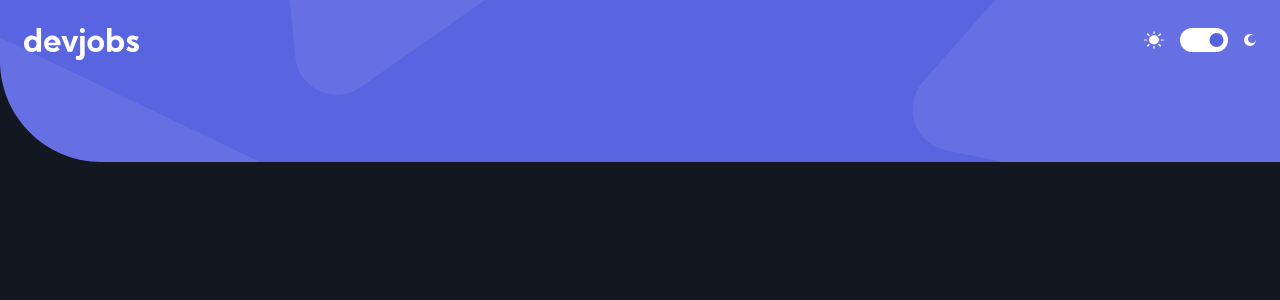
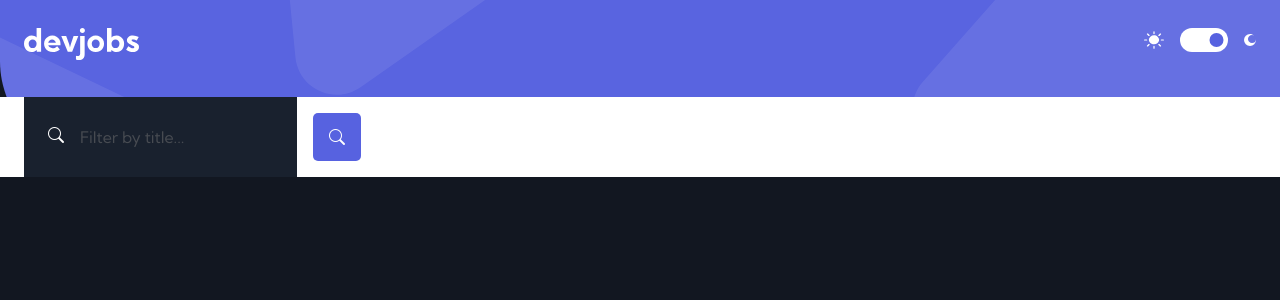
Before and after one commit to thorrellt/devjobs, a React (Vite) app: page / in a window 1280 px wide. Shown: the top 300 px of the page. Built offline with nearby package versions, Linux system fonts and the light colour scheme.

Commit message:
update searchbar

```diff
--- /dev/null
+++ b/src/components/Searchbar.jsx
@@ -0,0 +1,44 @@
+import { useState, useContext } from 'react'
+import { DisplayContext } from '../App'
+import '../styles/Searchbar.css'
+import funnel from '../assets/mobile/icon-filter.svg'
+
+const Searchbar = () => {
+  const { darkMode } = useContext(DisplayContext)
+
+  const onFormChange = () => {
+    console.log('form changed')
+  }
+
+  return (
+    <div className="searchbar">
+      <form className="flex-container bg-white">
+        <div
+          className={`input-container flex-container ${
+            darkMode ? 'bg-blue-700' : 'bg-white'
+          }`}
+        >
+          <i className="bi bi-search icon dark-font" />
+          <input
+            onChange={onFormChange}
+            type="text"
+            id="name"
+            name="name"
+            placeholder="Filter by title..."
+            className="font-gray-700"
+          />
+        </div>
+        <i
+          className={`bi bi-funnel-fill ${
+            darkMode ? 'font-white' : 'font-violet-500'
+          }`}
+        />
+        <button className="prim-btn">
+          <i className="bi bi-search" />
+        </button>
+      </form>
+    </div>
+  )
+}
+
+export default Searchbar
--- a/src/index.css
+++ b/src/index.css
@@ -64,6 +64,26 @@
 
 .bg-gray-300 {
   background-color: var(--gray-300) !important;
+}
+
+.font-white {
+  color: var(--neutral-white) !important;
+}
+
+.font-violet-500 {
+  color: var(--violet-500) !important;
+}
+
+.font-gray-500 {
+  color: var(--gray-500) !important;
+}
+
+.font-blue-700 {
+  color: var(--blue-700) !important;
+}
+
+.font-gray-700 {
+  color: var(--gray-700) !important;
 }
 
 /********
--- a/src/pages/Home.jsx
+++ b/src/pages/Home.jsx
@@ -2,12 +2,14 @@ import { useState, useContext } from 'react'
 import { DisplayContext } from '../App'
 import '../styles/Home.css'
 import Navbar from '../components/Navbar'
+import Searchbar from '../components/Searchbar'
 
 const Home = (props) => {
   const { darkMode } = useContext(DisplayContext)
   return (
     <main id="Home" className={darkMode ? 'bg-midnight' : 'bg-gray-300'}>
       <Navbar />
+      <Searchbar />
     </main>
   )
 }
--- a/src/styles/Navbar.css
+++ b/src/styles/Navbar.css
@@ -4,9 +4,11 @@ nav {
   background-repeat: no-repeat;
   background-size: cover;
   height: 136px;
+  width: 100%;
   max-height: 136px;
   overflow: hidden;
-  position: relative;
+  position: fixed;
+  top: 0;
 }
 
 .nav-content {
--- /dev/null
+++ b/src/styles/Searchbar.css
@@ -0,0 +1,24 @@
+.searchbar {
+  min-width: 100%;
+  min-height: 80px;
+  background-color: transparent;
+  top: 97px;
+  z-index: 1;
+  position: fixed;
+}
+
+.searchbar .flex-container {
+  padding-inline: 1.5rem;
+}
+
+.searchbar form {
+  align-items: center;
+}
+
+.searchbar button {
+  height: 48px;
+  width: 48px;
+  display: flex;
+  justify-content: center;
+  align-items: center;
+}
```
